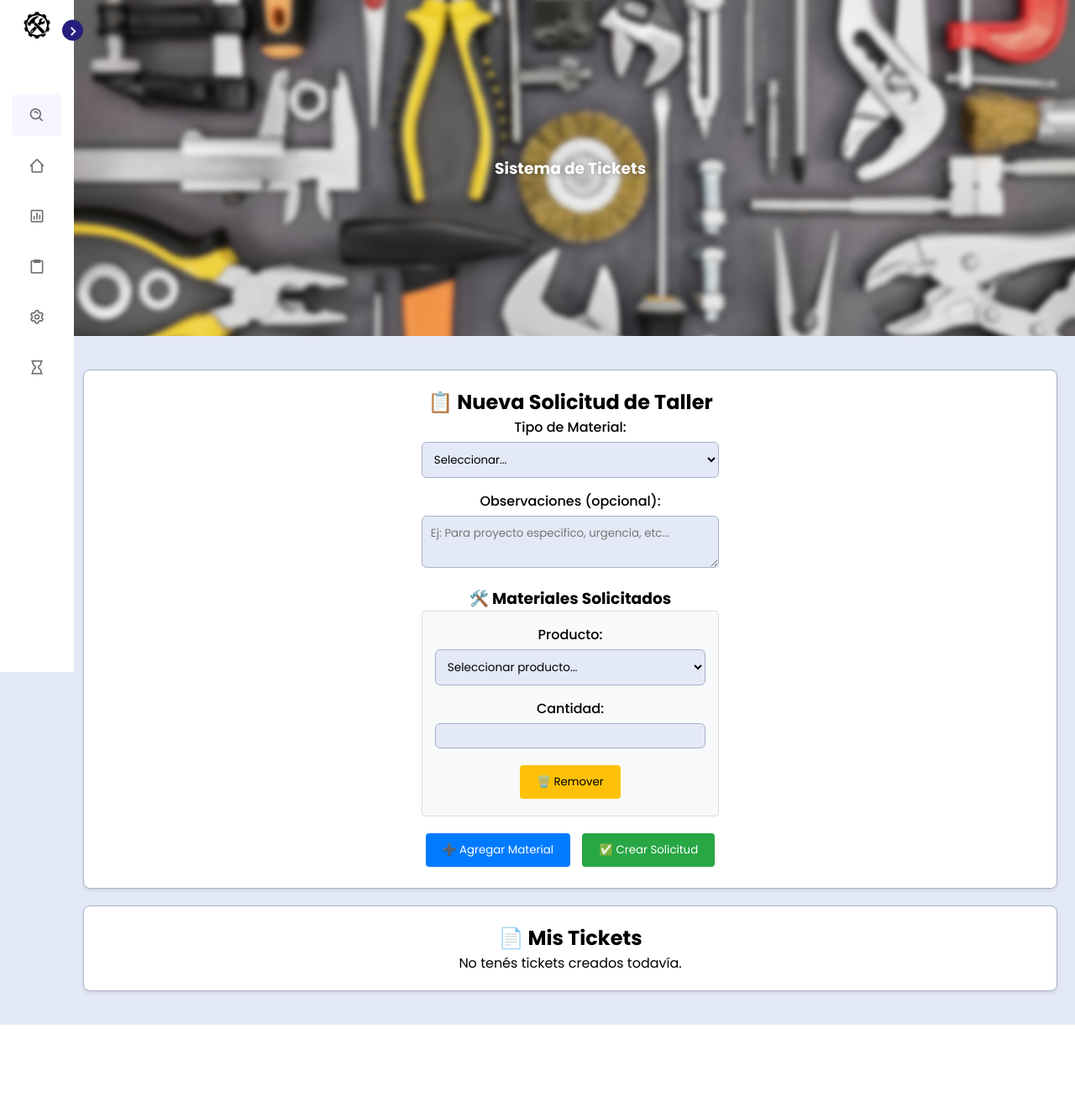
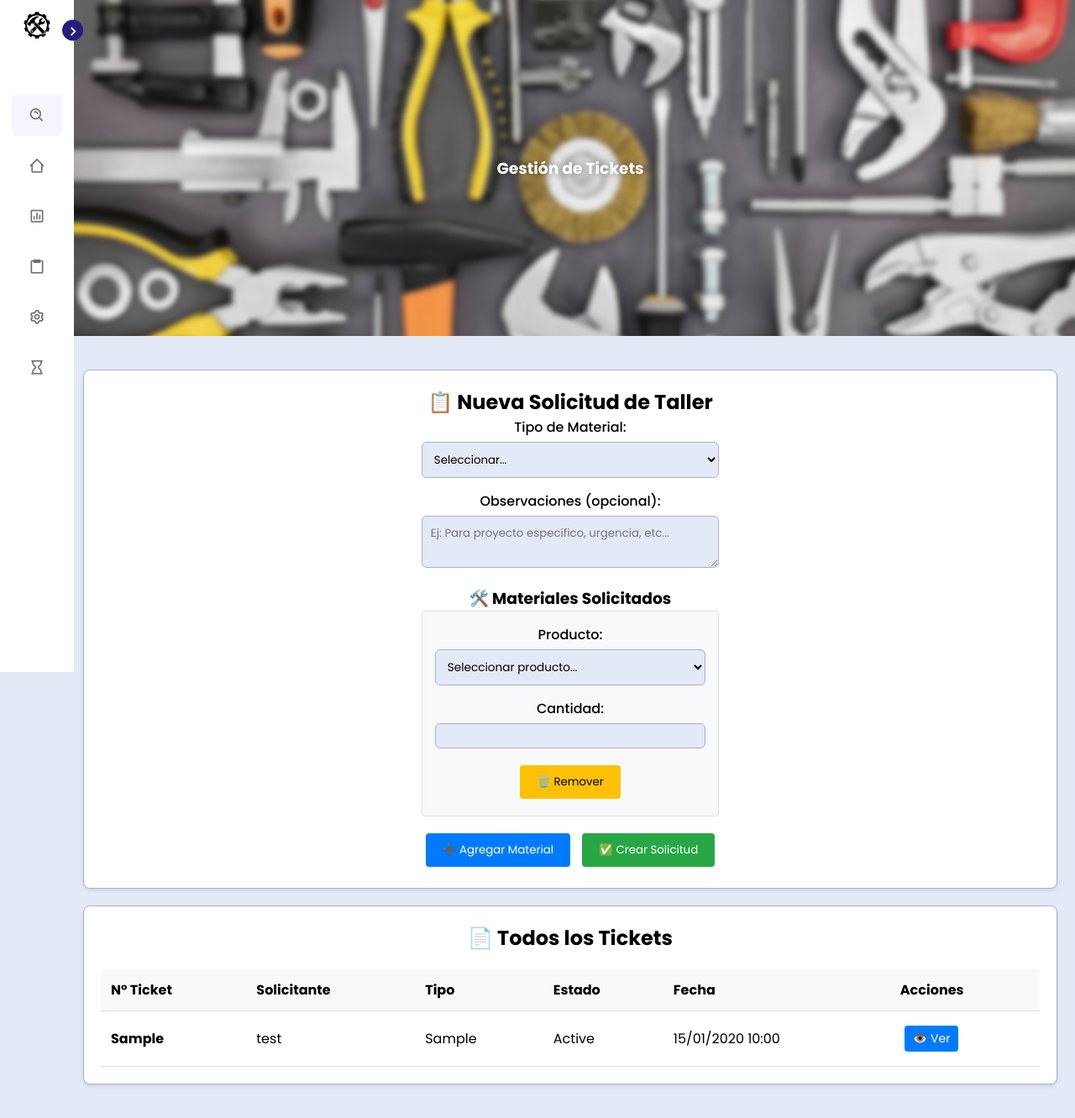
Before and after one commit to cel274/siferdeploy, a PHP site: page /tickets.php in a window 1280 px wide. Shown: the whole page at 84% size. Before the commit the page ends 1220 px from the top, so only its background shows below. Run offline with PHP 8.4, Linux system fonts and the light colour scheme; a user stored in the database is signed in; data comes from the database, SQL or seed files in the repository; tables that the repository leaves empty or names only in its code hold one stand-in row (values such as "Sample post"); some libraries are stand-ins or nearby versions.

Commit message:
Update tickets.php

```diff
--- a/public/tickets.php
+++ b/public/tickets.php
@@ -7,8 +7,8 @@ if (!isset($_SESSION['nombre'])) {
     exit();
 }
 
-
 $usuario_id = $_SESSION['id'];
+$es_admin = ($_SESSION['rol'] == 1);
 ?>
 
 <!DOCTYPE html>
@@ -32,7 +32,7 @@ $usuario_id = $_SESSION['id'];
         padding: 20px;
         margin-bottom: 20px;
         box-shadow: 0 2px 4px rgba(0,0,0,0.1);
-        height: fit-content; /* ¡ESTA ES LA CLAVE! */
+        height: fit-content;
     }
     .form-group {
         margin-bottom: 15px;
@@ -67,6 +67,14 @@ $usuario_id = $_SESSION['id'];
         background: #ffc107;
         color: black;
     }
+    .btn-danger {
+        background: #dc3545;
+        color: white;
+    }
+    .btn-sm {
+        padding: 5px 10px;
+        font-size: 0.875rem;
+    }
     .table {
         width: 100%;
         border-collapse: collapse;
@@ -90,6 +98,17 @@ $usuario_id = $_SESSION['id'];
         margin-bottom: 10px;
         border-radius: 4px;
         background-color: #f8f9fa;
+    }
+    .badge {
+        padding: 4px 8px;
+        border-radius: 4px;
+        font-size: 0.875rem;
+    }
+    .bg-success { background-color: #28a745; color: white; }
+    .action-buttons {
+        display: flex;
+        gap: 5px;
+        flex-wrap: wrap;
     }
 </style>
 </head>
@@ -136,7 +155,7 @@ $usuario_id = $_SESSION['id'];
                             <span class="text nav-text">Mis Tickets</span>
                         </a>
                     </li>
-                    <?php if (isset($_SESSION['rol']) && $_SESSION['rol'] == 1): ?>
+                    <?php if ($es_admin): ?>
                     <li class="nav-link">
                         <a href="./admin.php">
                             <i class='bx bx-cog icon'></i>
@@ -160,14 +179,15 @@ $usuario_id = $_SESSION['id'];
                         <span class="text nav-text">Cerrar Sesión</span>
                     </a>
                 </li>
-
             </div>
         </div>
     </nav>
 
     <section class="home">
         <section class="banner">
-            <h1 class="texto" style="text-shadow: #00000071 1px 0 10px;">Sistema de Tickets</h1>
+            <h1 class="texto" style="text-shadow: #00000071 1px 0 10px;">
+                <?php echo $es_admin ? 'Gestión de Tickets' : 'Mis Tickets'; ?>
+            </h1>
         </section>
 
         <div class="tickets-container">
@@ -236,8 +256,18 @@ $usuario_id = $_SESSION['id'];
 
             <!-- Lista de tickets existentes -->
             <div class="card">
-                <h2>📄 Mis Tickets</h2>
+                <h2><?php echo $es_admin ? '📄 Todos los Tickets' : '📄 Mis Tickets'; ?></h2>
                 <?php
+                if ($es_admin) {
+                    // Admin ve todos los tickets
+                    $sql = "SELECT t.*, u.nombre as usuario_nombre
+                            FROM tickets t
+                            JOIN usuarios u ON t.usuario_solicitante = u.id
+                            ORDER BY t.fecha_solicitud DESC";
+                    $stmt = $pdo->prepare($sql);
+                    $stmt->execute();
+                } else {
+                    // Usuario normal ve solo sus tickets
                     $sql = "SELECT t.*, u.nombre as usuario_nombre
                             FROM tickets t
                             JOIN usuarios u ON t.usuario_solicitante = u.id
@@ -245,6 +275,7 @@ $usuario_id = $_SESSION['id'];
                             ORDER BY t.fecha_solicitud DESC";
                     $stmt = $pdo->prepare($sql);
                     $stmt->execute([$usuario_id]);
+                }
                 $tickets = $stmt->fetchAll();
 
                 if (count($tickets) > 0):
@@ -253,7 +284,8 @@ $usuario_id = $_SESSION['id'];
                     <thead>
                         <tr>
                             <th>N° Ticket</th>
-                            <th>Tipo de solicitud</th>
+                            <th>Solicitante</th>
+                            <th>Tipo</th>
                             <th>Estado</th>
                             <th>Fecha</th>
                             <th>Acciones</th>
@@ -263,22 +295,49 @@ $usuario_id = $_SESSION['id'];
                         <?php foreach ($tickets as $ticket): ?>
                         <tr>
                             <td><strong><?php echo htmlspecialchars($ticket['numero_ticket']); ?></strong></td>
+                            <td><?php echo htmlspecialchars($ticket['usuario_nombre']); ?></td>
                             <td><?php echo htmlspecialchars($ticket['tipo_solicitud']); ?></td>
                             <td class="estado-<?php echo $ticket['estado']; ?>">
                                 <?php echo ucfirst($ticket['estado']); ?>
+                                <?php if (isset($ticket['estado_devolucion']) && $ticket['estado_devolucion'] == 'completada'): ?>
+                                    <br><span class="badge bg-success">✅ Devuelto</span>
+                                <?php endif; ?>
                             </td>
                             <td><?php echo date('d/m/Y H:i', strtotime($ticket['fecha_solicitud'])); ?></td>
                             <td>
-                                <button class="btn btn-primary" onclick="verDetalle(<?php echo $ticket['idTicket']; ?>)">
-                                    👁️ Ver Detalle
+                                <div class="action-buttons">
+                                    <button class="btn btn-primary btn-sm" onclick="verDetalle(<?php echo $ticket['id']; ?>)">
+                                        👁️ Ver
                                     </button>
+
+                                    <!-- Botones condicionales para admin -->
+                                    <?php if ($es_admin): ?>
+                                        <?php if ($ticket['estado'] == 'pendiente'): ?>
+                                            <form method="POST" action="aprobar_ticket.php" style="display: inline;">
+                                                <input type="hidden" name="ticket_id" value="<?= $ticket['id'] ?>">
+                                                <button type="submit" name="aprobar_ticket" class="btn btn-success btn-sm">✅ Aprobar</button>
+                                            </form>
+                                            <form method="POST" action="rechazar_ticket.php" style="display: inline;">
+                                                <input type="hidden" name="ticket_id" value="<?= $ticket['id'] ?>">
+                                                <button type="submit" name="rechazar_ticket" class="btn btn-danger btn-sm">❌ Rechazar</button>
+                                            </form>
+                                        <?php elseif ($ticket['estado'] == 'aprobado' && (!isset($ticket['estado_devolucion']) || $ticket['estado_devolucion'] == 'pendiente')): ?>
+                                            <form method="POST" action="devolver_ticket.php" style="display: inline;">
+                                                <input type="hidden" name="ticket_id" value="<?= $ticket['id'] ?>">
+                                                <button type="submit" name="devolver_ticket" class="btn btn-warning btn-sm">🔄 Devolver</button>
+                                            </form>
+                                        <?php elseif (isset($ticket['estado_devolucion']) && $ticket['estado_devolucion'] == 'completada'): ?>
+                                            <span class="badge bg-success">✅ Devuelto</span>
+                                        <?php endif; ?>
+                                    <?php endif; ?>
+                                </div>
                             </td>
                         </tr>
                         <?php endforeach; ?>
                     </tbody>
                 </table>
                 <?php else: ?>
-                    <p>No tenés tickets creados todavía.</p>
+                    <p>No hay tickets creados todavía.</p>
                 <?php endif; ?>
             </div>
         </div>
@@ -316,14 +375,12 @@ $usuario_id = $_SESSION['id'];
                 container.appendChild(newItem);
                 itemCount++;
 
-
                 newItem.querySelector('.remover-item').addEventListener('click', function() {
                     if (document.querySelectorAll('.item-row').length > 1) {
                         newItem.remove();
                     }
                 });
             });
-
 
             document.querySelectorAll('.remover-item').forEach(button => {
                 button.addEventListener('click', function() {
```
Lines whose indentation alone changed are shown as unchanged.
